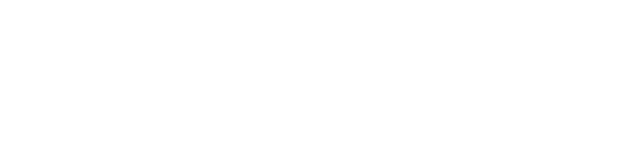
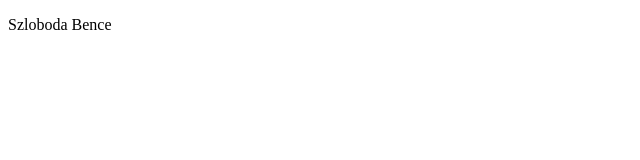
Before and after one commit to KortaftHU/Szept-22, a plain HTML site: page index.html in a window 1280 px wide. Shown: the whole page, without its empty margins (0-640 px from the left). Drawn offline with Linux system fonts and the light colour scheme.

Commit message:
Nevem a bodyban

```diff
--- a/index.html
+++ b/index.html
@@ -5,6 +5,6 @@
     <title>cím</title>
     </head>
 <body>
-
+    <p>Szloboda Bence</p>
 </body>
 </html>
```
